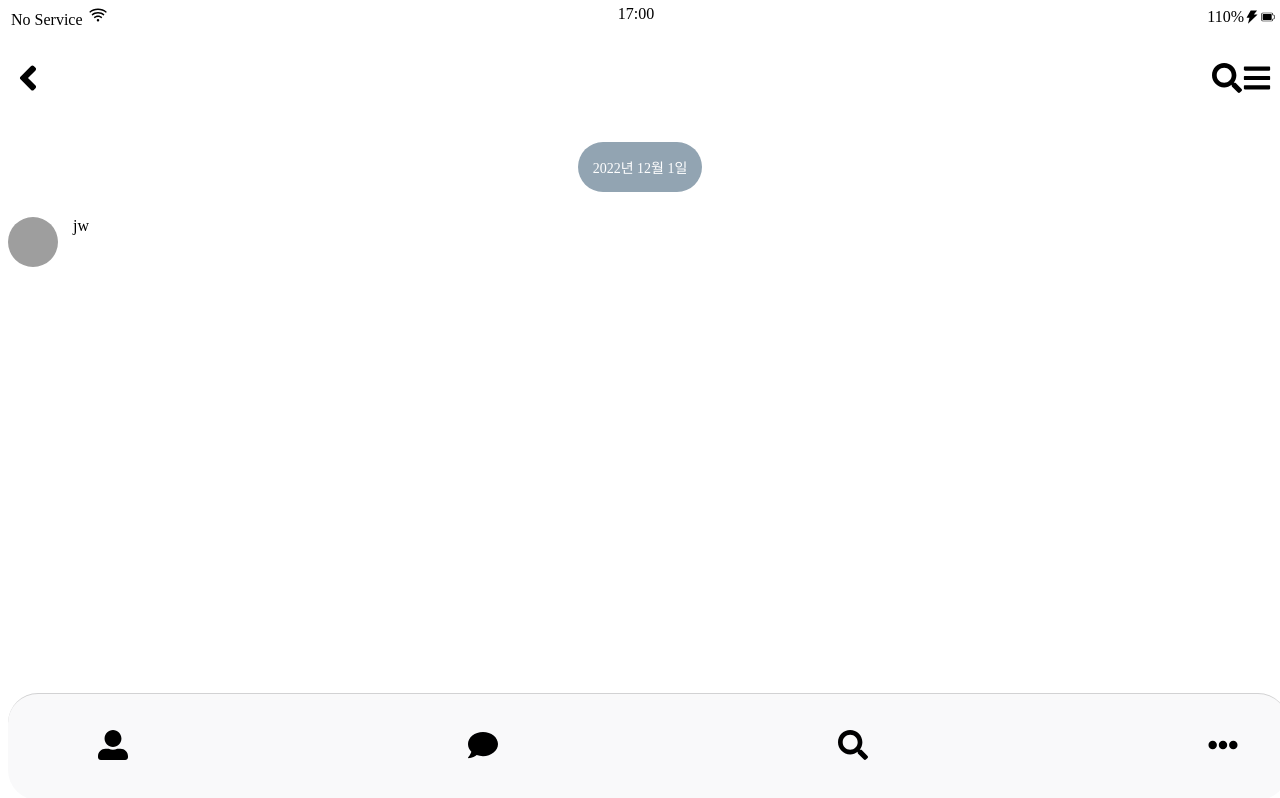
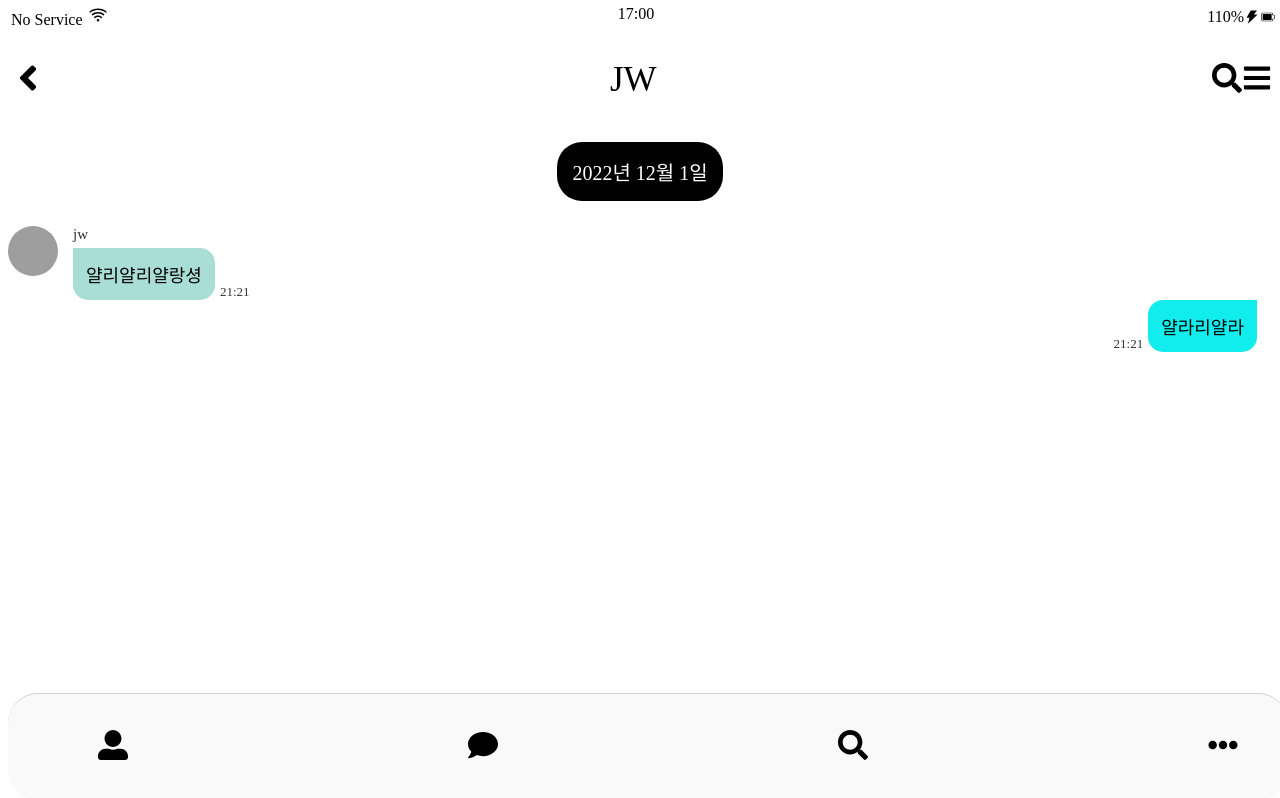
Before and after one commit to leejeawon92/kokoa-clone-2020, a React (Create React App) app in the folder kokoaclonereact/: page /chats/chat in a window 1280 px wide. Shown: the top 798 px of the page. Built offline with nearby package versions, Linux system fonts and the light colour scheme; grey boxes are pictures that could not be loaded.

Commit message:
vReact: Chat Screen

```diff
--- a/kokoaclonereact/src/routes/Chat.js
+++ b/kokoaclonereact/src/routes/Chat.js
@@ -1,5 +1,4 @@
 import styled from 'styled-components';
-import Screenheader from '../components/ScreenHeader';
 import 라이언 from '../image/라이언.jpg'
 import AltHeader from '../components/AltHeader';
 
@@ -9,6 +8,7 @@ const ChatBody = styled.div`
 
 
 const ChatMessage = styled.main`
+  width: 100%;
   margin-top: 40px;
   display: flex;
   flex-direction: column;
@@ -17,13 +17,13 @@ const ChatMessage = styled.main`
 
 const TimeStamp = styled.div`
   color: white;
-  background-color: #92a4b2;
+  background-color: black;
   padding: 15px;
-  font-size: 14px;
+  font-size: 20px;
   border-radius: 25px;
   margin-bottom: 25px;
 `
-const MessageRow = styled.div`
+const OpponentMessage = styled.div`
   width: 100%;
   display: flex;
   img {
@@ -35,22 +35,71 @@ const MessageRow = styled.div`
 `
 const MessageContent = styled.div`
 `
-const Author = styled.span``
+const MessageAuthor = styled.span`
+  opacity: 0.8;
+  font-size: 15px;
+  display: block;
+  margin-bottom: 5px;
+`
+const MessageInfo = styled.div`
+  display: flex;
+  align-items: flex-end;
+  .content {
+    color: black;
+    background-color: #a9ded6;
+    padding: 13px;
+    font-size: 18px;
+    border-radius: 15px;
+    border-top-left-radius: 0px;
+  }
+  .time {
+    margin-left: 5px;
+    opacity: 0.8;
+    font-size: 13px;
+  }
+`
+const MyMessage = styled(OpponentMessage)`
+  justify-content: flex-end;
+  .me {
+    flex-direction: row-reverse;
+    margin-right: 15px;
+  }
+  .content {
+    background-color: #11eded;
+    border-top-right-radius: 0px;
+    border-top-left-radius: 15px;
+    margin-right: 0px;
+    margin-left: 5px;
+  }
+`
 
 function Chat (){
   return (
     <>
       <ChatBody>
-        <AltHeader/>
+        <AltHeader title='JW'/>
         <ChatMessage>
           <TimeStamp>2022년 12월 1일</TimeStamp>
-          <MessageRow>
+
+          <OpponentMessage>
             <img src={라이언}></img>
-            <MessageContent>
-              <Author>jw</Author>
+            <MessageContent >
+              <MessageAuthor>jw</MessageAuthor>
+              <MessageInfo className='opponent'>
+                <span className='content'>얄리얄리얄랑셩</span>
+                <span className='time'>21:21</span>
+              </MessageInfo>
             </MessageContent>
-          </MessageRow>
+          </OpponentMessage>
 
+          <MyMessage>
+            <MessageContent >
+              <MessageInfo className='me'>
+                <span className='content'>얄라리얄라</span>
+                <span className='time'>21:21</span>
+              </MessageInfo>
+            </MessageContent>
+          </MyMessage>
         </ChatMessage>
       </ChatBody>
     </>
```
